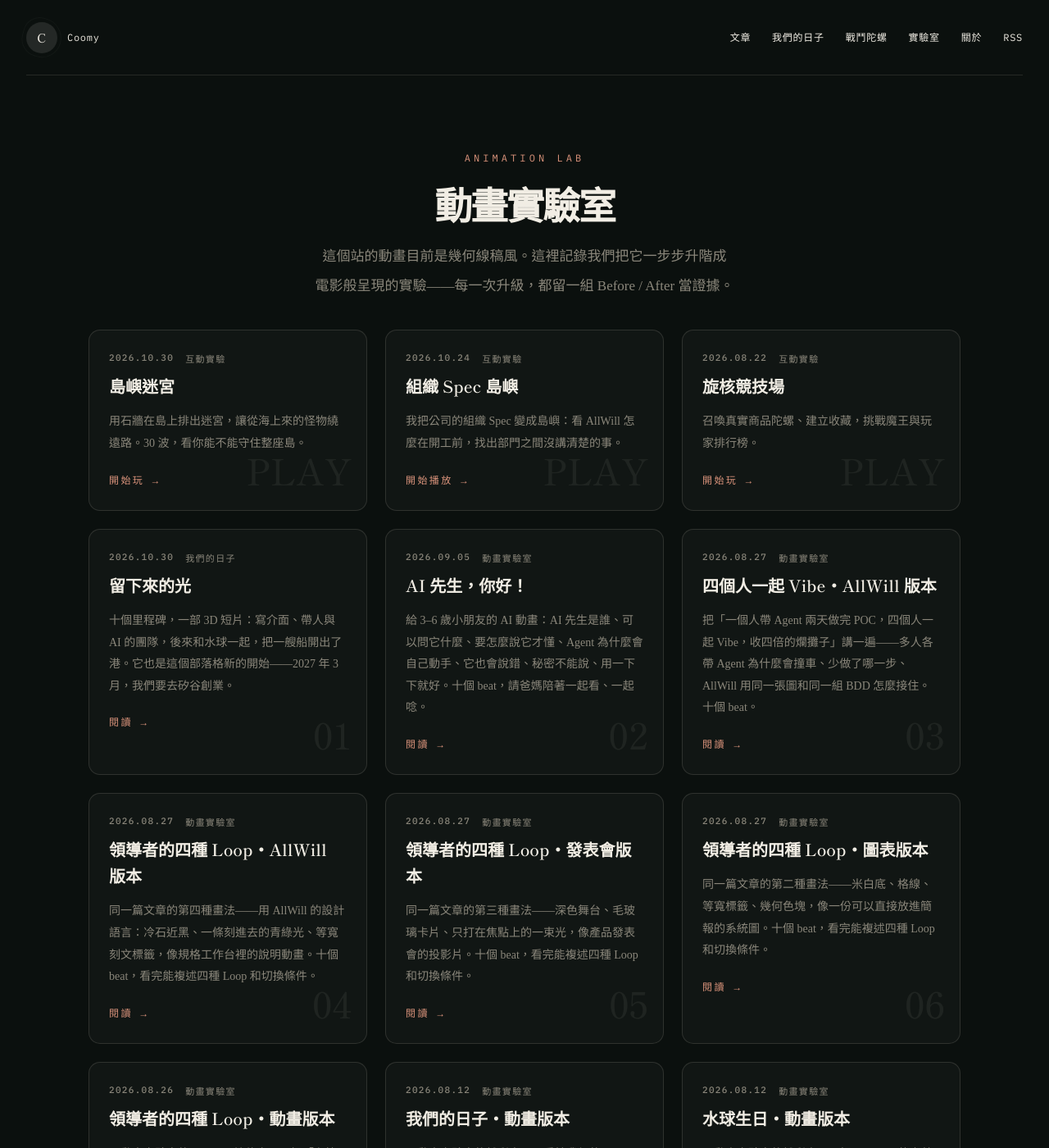
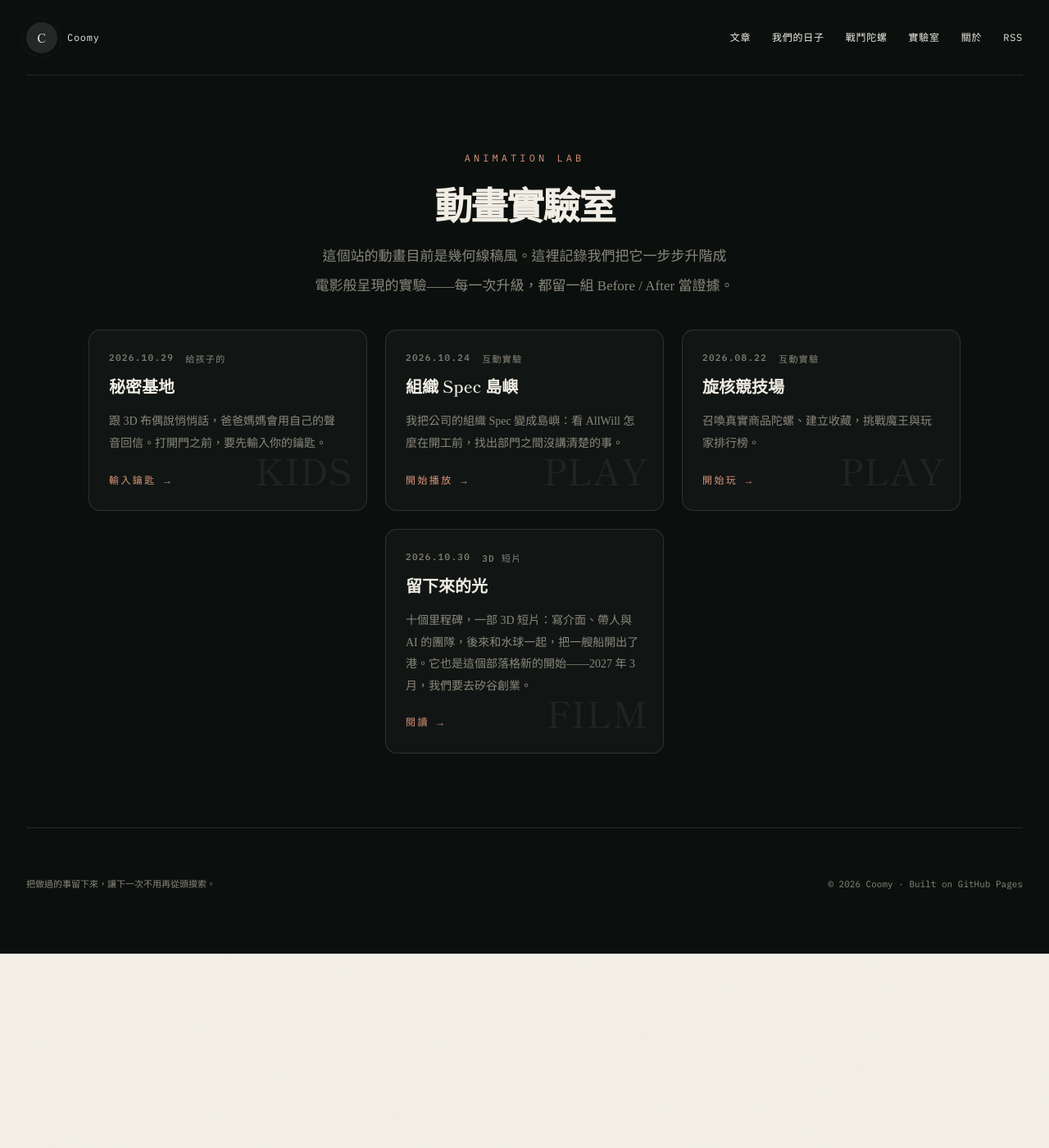
Before and after one commit to coomySF/coomySF.github.io, a Jekyll site: the page built from lab.html, in a window 1280 px wide and 1400 px high. Shown: the whole window at 82% size. Built offline with Jekyll 4.4.1, drawn with Linux system fonts in a browser that asks for light colours; some of the changed text lies outside the part shown.

Commit message:
feat(lab): 實驗室只留組織 Spec 島嶼、旋核競技場、留下來的光，並加秘密基地入口；秘密基地大門可直接輸入鑰匙
- 實驗室移除島嶼迷宮卡片與其他動畫實驗文章，只留三個入口與〈留下來的光〉
- 秘密基地：平板沒記住鑰匙時，大門底下出現鑰匙欄；鑰匙由後端驗證，對了才記住並解鎖，不再需要帶 #key= 的連結
- 示範通道只在 ?demo 時建立

Co-Authored-By: Claude Fable 5.1 <noreply@anthropic.com>

```diff
--- a/lab.html
+++ b/lab.html
@@ -16,15 +16,15 @@ seo:
     <p class="life-intro">這個站的動畫目前是幾何線稿風。這裡記錄我們把它一步步升階成<br>電影般呈現的實驗——每一次升級，都留一組 Before / After 當證據。</p>
   </div>
   <div class="life-grid" style="margin-bottom: 22px;">
-    <a class="post-card" href="{{ '/maze-td/' | relative_url }}" aria-label="進入島嶼迷宮">
-      <span class="post-card-index" aria-hidden="true">PLAY</span>
+    <a class="post-card" href="{{ '/secret-base/' | relative_url }}" aria-label="進入秘密基地">
+      <span class="post-card-index" aria-hidden="true">KIDS</span>
       <div class="article-meta">
-        <time datetime="2026-10-30">2026.10.30</time>
-        <span>互動實驗</span>
+        <time datetime="2026-10-29">2026.10.29</time>
+        <span>給孩子的</span>
       </div>
-      <h3>島嶼迷宮</h3>
-      <p>用石牆在島上排出迷宮，讓從海上來的怪物繞遠路。30 波，看你能不能守住整座島。</p>
-      <span class="post-card-arrow" aria-hidden="true">開始玩 →</span>
+      <h3>秘密基地</h3>
+      <p>跟 3D 布偶說悄悄話，爸爸媽媽會用自己的聲音回信。打開門之前，要先輸入你的鑰匙。</p>
+      <span class="post-card-arrow" aria-hidden="true">輸入鑰匙 →</span>
     </a>
     <a class="post-card" href="{{ '/org-island/' | relative_url }}" aria-label="進入組織 Spec 島嶼">
       <span class="post-card-index" aria-hidden="true">PLAY</span>
@@ -47,23 +47,19 @@ seo:
       <span class="post-card-arrow" aria-hidden="true">開始玩 →</span>
     </a>
   </div>
-  {% assign lab_posts = site.posts | where_exp: "p", "p.hidden != true" | where_exp: "p", "p.tags contains '動畫實驗室'" %}
-  {% if lab_posts.size > 0 %}
+  {% assign light_post = site.posts | where: "title", "留下來的光" | first %}
+  {% if light_post %}
   <div class="life-grid">
-    {% for post in lab_posts %}
-    <a class="post-card" href="{{ post.url | relative_url }}" aria-label="閱讀：{{ post.title }}">
-      <span class="post-card-index" aria-hidden="true">{% if forloop.index < 10 %}0{% endif %}{{ forloop.index }}</span>
+    <a class="post-card" href="{{ light_post.url | relative_url }}" aria-label="閱讀：{{ light_post.title }}">
+      <span class="post-card-index" aria-hidden="true">FILM</span>
       <div class="article-meta">
-        <time datetime="{{ post.date | date_to_xmlschema }}">{{ post.date | date: '%Y.%m.%d' }}</time>
-        <span>{{ post.tags | first }}</span>
+        <time datetime="{{ light_post.date | date_to_xmlschema }}">{{ light_post.date | date: '%Y.%m.%d' }}</time>
+        <span>3D 短片</span>
       </div>
-      <h3>{{ post.title }}</h3>
-      <p>{{ post.description }}</p>
+      <h3>{{ light_post.title }}</h3>
+      <p>{{ light_post.description }}</p>
       <span class="post-card-arrow" aria-hidden="true">閱讀 →</span>
     </a>
-    {% endfor %}
   </div>
-  {% else %}
-  <p class="life-empty">第一場實驗正在架設備。</p>
   {% endif %}
 </section>
--- a/secret-base/index.html
+++ b/secret-base/index.html
@@ -161,6 +161,26 @@
     animation: knob 1.6s ease-out infinite; }
   .door .star { position: absolute; left: 50%; top: 20%; width: 26%; transform: translateX(-50%); }
   @keyframes door-breathe { 0%, 100% { transform: scale(1); } 50% { transform: scale(1.025); } }
+  .door-wrap[data-locked="true"] .door { animation: none; filter: saturate(0.6) brightness(0.8); }
+  .door-wrap[data-locked="true"] .door::after { animation: none; }
+
+  /* 鑰匙：這台平板還沒記住鑰匙時，大門底下出現一格，輸入對了就記住、門才能開 */
+  .key-gate { position: absolute; left: 50%; bottom: max(28px, env(safe-area-inset-bottom)); transform: translateX(-50%);
+    width: min(86vw, 360px); display: flex; flex-direction: column; gap: 10px; align-items: stretch; text-align: center; }
+  .key-gate[hidden] { display: none; }
+  .key-gate label { color: var(--cream); font-size: 17px; font-weight: 800; letter-spacing: 0.04em; text-shadow: 0 2px 8px rgba(0,0,0,0.4); }
+  .key-gate .row { display: flex; gap: 8px; }
+  .key-gate input { flex: 1; min-width: 0; padding: 14px 16px; border-radius: 16px; border: 3px solid #ffd66b; background: var(--cream);
+    color: var(--ink); font-size: 20px; font-weight: 700; text-align: center; letter-spacing: 0.08em; outline: none;
+    font-family: inherit; -webkit-user-select: text; user-select: text; }
+  .key-gate input:focus { border-color: #ffe7a3; box-shadow: 0 0 0 5px rgba(255, 214, 107, 0.3); }
+  .key-gate button { padding: 0 20px; border: 0; border-radius: 16px; background: var(--coral); color: #fff; font-size: 18px; font-weight: 800;
+    box-shadow: 0 5px 0 #c24f78; cursor: pointer; font-family: inherit; }
+  .key-gate button:active { transform: translateY(3px); box-shadow: 0 2px 0 #c24f78; }
+  .key-gate button[disabled] { opacity: 0.6; pointer-events: none; }
+  .key-gate .msg { min-height: 1.4em; color: #ffb3cb; font-size: 14px; font-weight: 700; }
+  .key-gate.is-error input { border-color: #ff86ad; animation: key-shake 320ms var(--ease-smooth-out); }
+  @keyframes key-shake { 0%, 100% { transform: translateX(0); } 20% { transform: translateX(-8px); } 40% { transform: translateX(8px); } 60% { transform: translateX(-5px); } 80% { transform: translateX(5px); } }
   @keyframes knob { 0% { box-shadow: 0 0 0 0 rgba(255, 220, 140, 0.7); } 100% { box-shadow: 0 0 0 26px rgba(255, 220, 140, 0); } }
 
   /* 給大人看的小字（孩子不需要讀） */
@@ -208,6 +228,14 @@
   <button class="door" id="door" type="button" aria-label="打開秘密基地">
     <svg class="star" viewBox="0 0 24 24"><path d="M12 2l2.9 6.3 6.9.7-5.2 4.6 1.5 6.8L12 17l-6.1 3.4 1.5-6.8L2.2 9l6.9-.7z" fill="#ffd66b" stroke="#8f5a33" stroke-width="1.2" stroke-linejoin="round"/></svg>
   </button>
+  <form class="key-gate" id="key-gate" hidden autocomplete="off">
+    <label for="key-input">輸入你的鑰匙 🔑</label>
+    <div class="row">
+      <input id="key-input" type="text" inputmode="text" autocapitalize="off" autocorrect="off" spellcheck="false" placeholder="鑰匙" required>
+      <button type="submit" id="key-submit">開門</button>
+    </div>
+    <div class="msg" id="key-msg" aria-live="polite"></div>
+  </form>
 </div>
 
 <script type="importmap">
@@ -227,16 +255,60 @@ const MIN_RECORD_MS = 700;
 const MAX_RECORD_MS = 60000;
 const POLL_MS = 8000;
 
-// ---------- 配對：爸爸第一次用 #key=... 開這頁，之後記在這台平板 ----------
+// ---------- 配對：鑰匙可以從網址 #key=... 帶進來，或孩子在門口自己輸入；記在這台平板，之後不用再輸 ----------
 const store = {
   get(k) { try { return localStorage.getItem(k); } catch { return null; } },
   set(k, v) { try { localStorage.setItem(k, v); } catch {} }
 };
 const hashKey = new URLSearchParams(location.hash.slice(1)).get("key");
 if (hashKey) { store.set(KEY_STORE, hashKey); history.replaceState(null, "", location.pathname); }
-const baseKey = hashKey || store.get(KEY_STORE);
-const demo = !baseKey || new URLSearchParams(location.search).has("demo");
+let baseKey = hashKey || store.get(KEY_STORE);
+const demoParam = new URLSearchParams(location.search).has("demo");
+let demo = !baseKey || demoParam;
 document.getElementById("grown-up").hidden = !demo;
+
+// 沒鑰匙又不是 ?demo：門先鎖著，底下出現鑰匙欄；輸入對了（後端認得）才記住並解鎖
+const keyGate = document.getElementById("key-gate");
+const keyInput = document.getElementById("key-input");
+const keyMsg = document.getElementById("key-msg");
+const doorWrap = document.getElementById("door-wrap");
+let doorLocked = !baseKey && !demoParam;
+if (doorLocked) {
+  keyGate.hidden = false;
+  doorWrap.dataset.locked = "true";
+  document.getElementById("grown-up").hidden = true;
+}
+keyInput.addEventListener("input", () => { keyGate.classList.remove("is-error"); keyMsg.textContent = ""; });
+keyGate.addEventListener("submit", async event => {
+  event.preventDefault();
+  const key = keyInput.value.trim();
+  if (!key) return;
+  const submit = document.getElementById("key-submit");
+  submit.disabled = true;
+  keyMsg.textContent = "找鑰匙孔中…";
+  let ok = false, failed = false;
+  try {
+    const res = await fetch(`${ENDPOINT}/kid/inbox`, { headers: { "x-base-key": key } });
+    ok = res.ok;
+    failed = !res.ok && res.status !== 401 && res.status !== 403;
+  } catch { failed = true; }
+  submit.disabled = false;
+  if (ok) {
+    store.set(KEY_STORE, key);
+    baseKey = key;
+    demo = false;
+    doorLocked = false;
+    keyGate.hidden = true;
+    delete doorWrap.dataset.locked;
+    return;
+  }
+  keyGate.classList.remove("is-error");
+  void keyInput.offsetWidth;
+  keyGate.classList.add("is-error");
+  keyMsg.textContent = failed ? "連不上秘密基地，等一下再試" : "這把鑰匙打不開，再看一次";
+  keyInput.focus();
+  keyInput.select();
+});
 
 // ---------- 場景 ----------
 const canvas = document.getElementById("stage");
```
Also changed, not shown: other parts of secret-base/index.html (+2 -1 lines).
